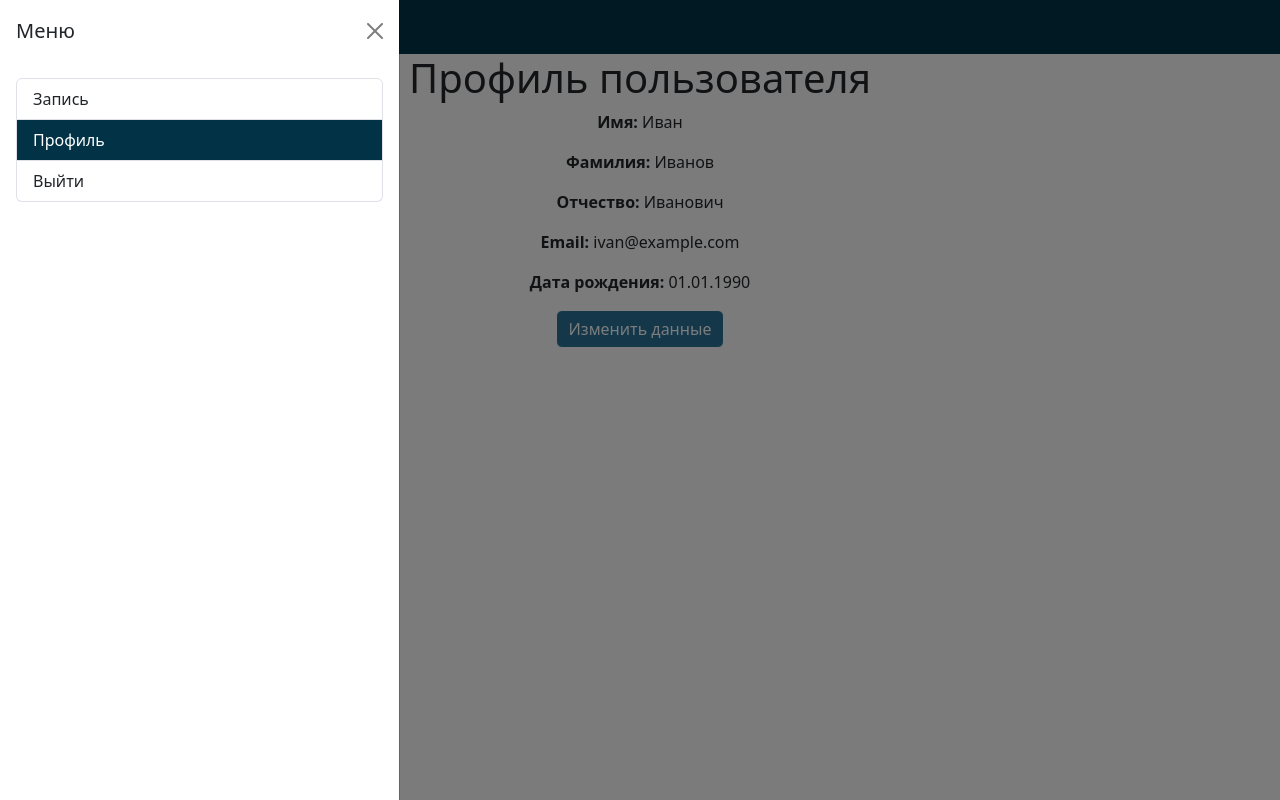
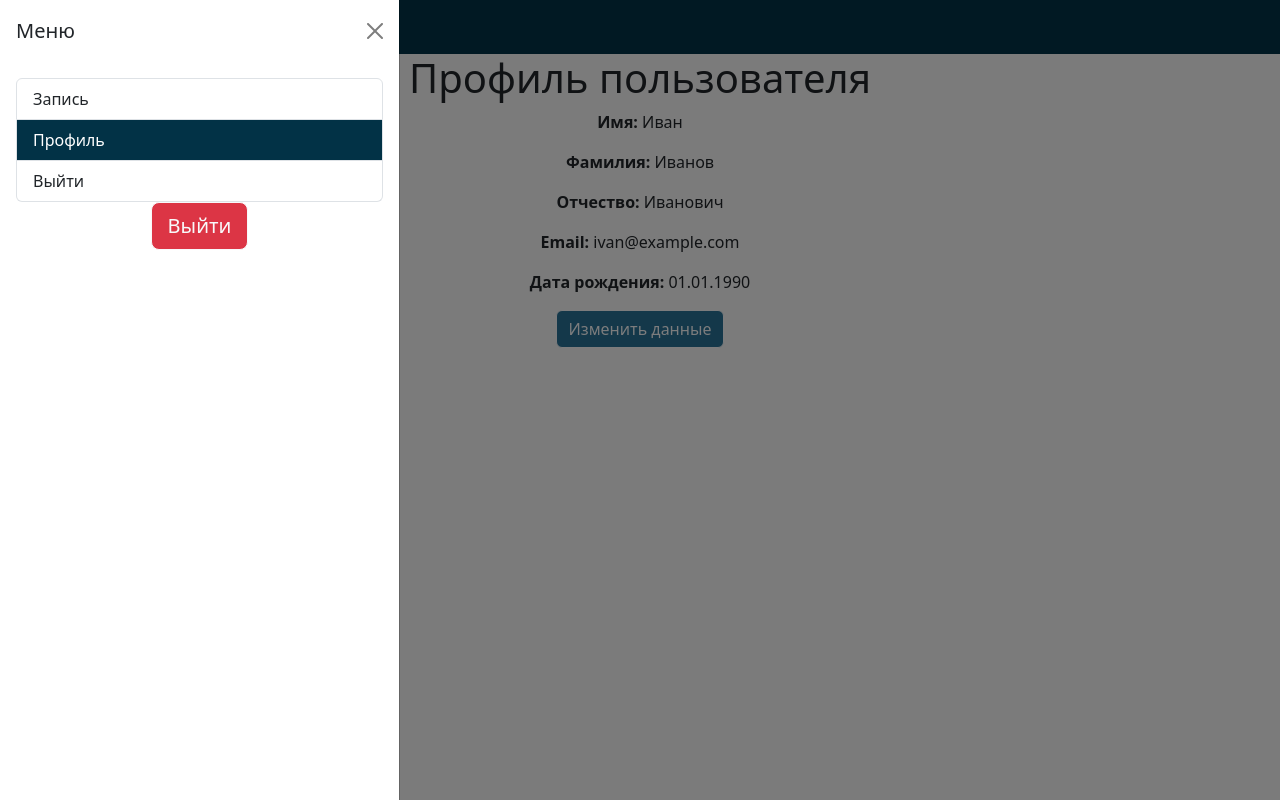
Before and after one commit to Ennik548/Voice_Disorders_NNs, a Django app: page /user_pa/profile in a window 1280 px wide, after a click on "Меню". Run offline with Django 4.2, Linux system fonts and the light colour scheme; some libraries are stand-ins or nearby versions.

Commit message:
Add exit btn

```diff
--- a/VoiceDisorders_App/templates/user_pa/user_layout.html
+++ b/VoiceDisorders_App/templates/user_pa/user_layout.html
@@ -29,6 +29,11 @@
         {% block menu %}
 
         {% endblock menu %}
+      </div>
+      <div class="d-grid gap-2 justify-content-center">
+        <a href="/sign_in">
+          <button class="btn btn-outline-light btn-lg btn-danger" type="button">Выйти</button>
+        </a>
       </div>
     </div>
   </div>
```
